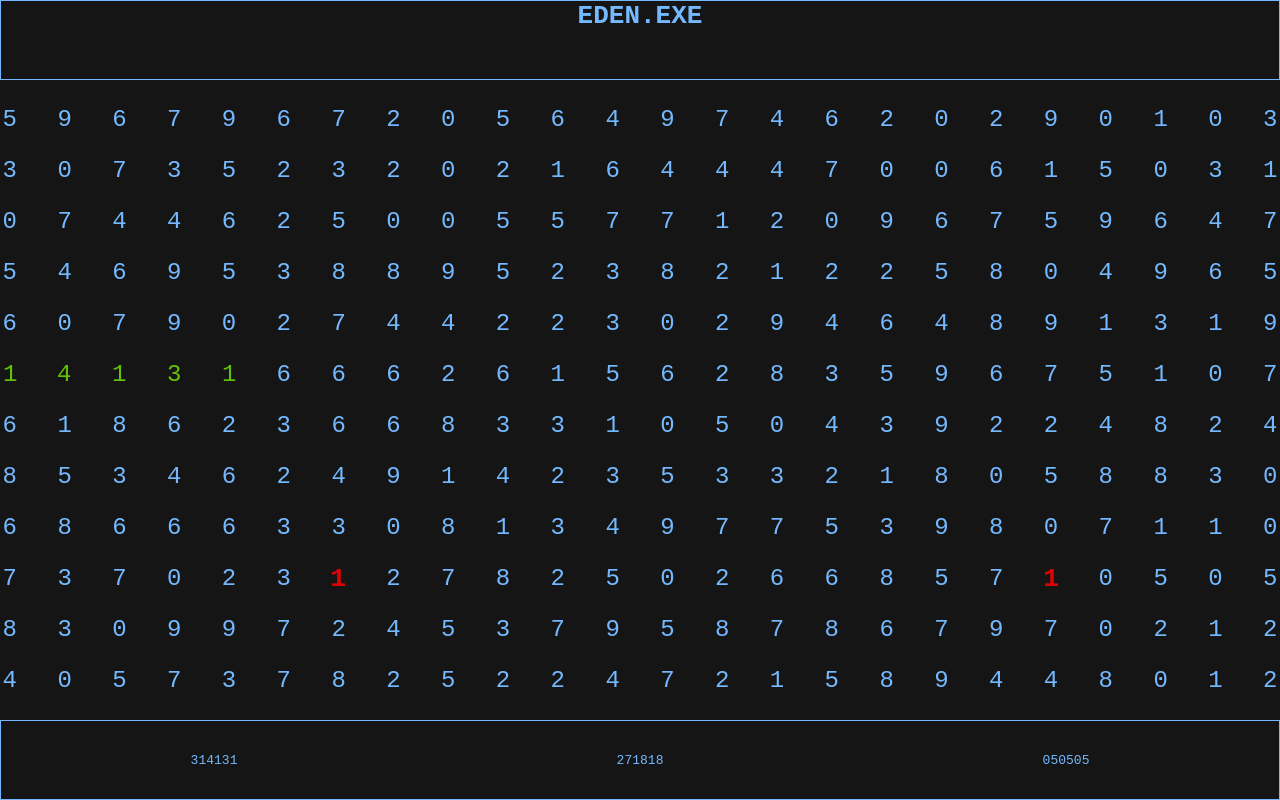
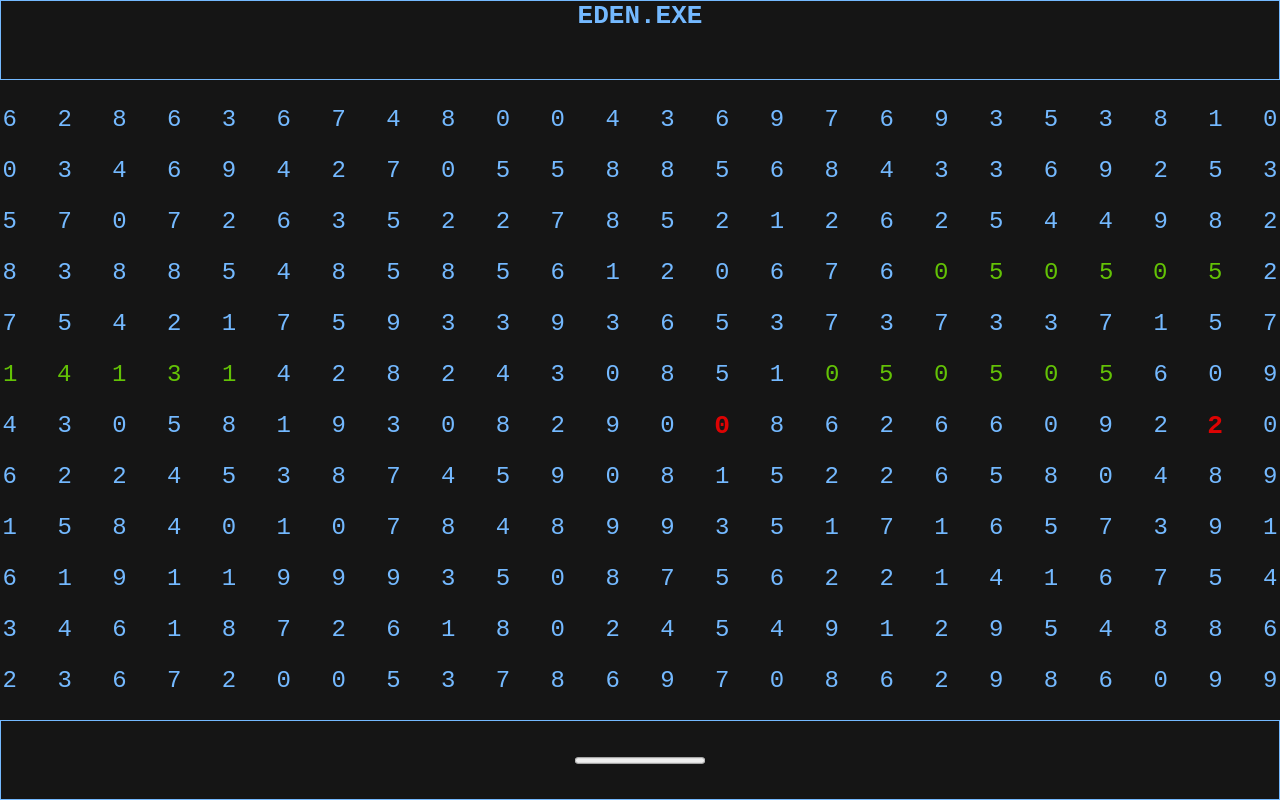
Before and after one commit to Authority-eden/eden.exe, a React (Vite) app: page / in a window 1280 px wide. Built offline with nearby package versions, Linux system fonts and the light colour scheme.

Commit message:
Stable grid with progress bar

```diff
--- a/src/pages/AgentWorkPage/AgentWork.jsx
+++ b/src/pages/AgentWorkPage/AgentWork.jsx
@@ -1,5 +1,6 @@
 import { STATES, useStateMachine } from "../../stateMachine";
 import React from "react";
+import { useState } from "react";
 import Modal from "react-modal";
 import NumbersContainer from "./components/NumbersContainer";
 import SelectionBoxOverlay from "./components/SelectionBoxOverlay";
@@ -9,11 +10,15 @@ const targetSequences = [
   [3, 1, 4, 1, 3, 1],
   [2, 7, 1, 8, 1, 8],
   [0, 5, 0, 5, 0, 5],
+  [3, 1, 4, 1, 3, 1],
+  [2, 7, 1, 8, 1, 8],
+  [0, 5, 0, 5, 0, 5],
 ];
 
 export default function AgentWork() {
-  const [modalIsOpen, setIsOpen] = React.useState(false);
-  const [sequences, setSequences] = React.useState(targetSequences);
+  const [modalIsOpen, setIsOpen] = useState(false);
+  const [sequences, setSequences] = useState(targetSequences);
+  const [deletedCount, setDeletedCount] = useState(0);
   const { changeState } = useStateMachine();
 
   function openModal() {
@@ -23,17 +28,25 @@ export default function AgentWork() {
     setIsOpen(false);
   }
 
+  function incrementDeletedCount() {
+    setDeletedCount((prev) => prev + 1);
+  }
+
   return (
     <>
       <header className="eden-header">
         <h1>EDEN.EXE</h1>
       </header>
 
-      <SelectionBoxOverlay
+      {/* <SelectionBoxOverlay
         targetSequences={sequences}
         setSequences={setSequences}
+        onSequenceDelete={incrementDeletedCount}
+      /> */}
+      <NumbersContainer
+        targetSequences={targetSequences}
+        onSequenceDelete={incrementDeletedCount}
       />
-      <NumbersContainer targetSequences={targetSequences} />
 
       <Modal
         isOpen={modalIsOpen}
@@ -43,9 +56,7 @@ export default function AgentWork() {
       />
 
       <footer id="eden-footer">
-        <div>{sequences[0]}</div>
-        <div>{sequences[1]}</div>
-        <div>{sequences[2]}</div>
+        <progress value={deletedCount / targetSequences.length} />
       </footer>
     </>
   );
--- a/src/pages/AgentWorkPage/AgentWork.module.css
+++ b/src/pages/AgentWorkPage/AgentWork.module.css
@@ -14,7 +14,8 @@ header {
 footer {
   bottom: 0;
   display: flex;
-  justify-content: space-between;
+  justify-content: center;
+  align-items: center;
 }
 footer div {
   margin: auto;
--- a/src/pages/AgentWorkPage/components/EnigmaNumber/index.jsx
+++ b/src/pages/AgentWorkPage/components/EnigmaNumber/index.jsx
@@ -4,7 +4,7 @@ import "./enigmaNumber.css";
 export default function EnigmaNumber({
   isSpecial,
   isPartOfSequence,
-  number,
+  value,
   id,
 }) {
   // Define the possible classes that the numbers can be part of
@@ -34,10 +34,10 @@ export default function EnigmaNumber({
     <div
       className={className}
       onClick={OpenPage}
-      data-number={number}
+      data-number={value}
       data-id={id}
     >
-      {number}
+      {value}
     </div>
   );
 }
--- a/src/pages/AgentWorkPage/components/NumbersContainer/index.jsx
+++ b/src/pages/AgentWorkPage/components/NumbersContainer/index.jsx
@@ -1,14 +1,22 @@
 import { useEffect, useState } from "react";
 import EnigmaNumber from "../EnigmaNumber";
+import SelectionBoxOverlay from "../SelectionBoxOverlay";
 import "./numbers.css";
 
 export default function NumbersContainer({
   cells = 600,
+  row = 20,
+  columns = cells / row,
   specialCount = 3,
   targetSequences,
-  row = 20,
-  columns = cells / row,
+  sequenceLength = 6,
+  onSequenceDelete,
 }) {
+  // useState to avoid re-renders
+  const [grid, setGrid] = useState(() =>
+    generateGrid(cells, columns, specialCount, targetSequences)
+  );
+
   // Offset to centre the div that is bigger than the screen
   useEffect(() => {
     const container = document.getElementById("data-container");
@@ -18,7 +26,7 @@ export default function NumbersContainer({
     container.scrollTop = (data.offsetHeight - container.clientHeight) / 2;
   }, []);
 
-  // Array of the numbers for the grid
+  /*  // Array of the numbers for the grid
   const numbersArray = new Array(cells)
     .fill(null)
     .map(() => Math.floor(Math.random() * 10));
@@ -71,11 +79,11 @@ export default function NumbersContainer({
     <EnigmaNumber
       key={idx}
       id={idx}
-      number={num} // This is the actual value from numbersArray
+      value={num} // This is the actual value from numbersArray
       isSpecial={specialIndices.has(idx)}
       isPartOfSequence={sequenceIndices.has(idx)}
     />
-  ));
+  )); */
 
   return (
     <div id="data-container">
@@ -85,8 +93,21 @@ export default function NumbersContainer({
           gridTemplateColumns: generateTemplateColumnOption(columns),
         }}
       >
-        {numbers}
+        {grid.map((item) => (
+          <EnigmaNumber
+            key={item.id}
+            id={item.id}
+            value={item.value}
+            isSpecial={item.isSpecial}
+            isPartOfSequence={item.isSequence}
+          />
+        ))}
       </div>
+
+      <SelectionBoxOverlay
+        targetSequences={targetSequences}
+        onSequenceDelete={onSequenceDelete}
+      />
     </div>
   );
 }
@@ -95,3 +116,113 @@ export default function NumbersContainer({
 function generateTemplateColumnOption(value) {
   return `repeat(${value}, 1fr)`;
 }
+
+function generateGrid(cells, columns, specialCount, targetSequences) {
+  // Array of the numbers for the grid
+  const numbersArray = new Array(cells)
+    .fill(null)
+    .map(() => Math.floor(Math.random() * 10));
+  // Track sequence positions
+  const sequenceIndices = new Set();
+  const insertedSequences = [];
+
+  // Inject each sequence at a unique random position without overlap and
+  targetSequences.forEach((seq) => {
+    let inserted = false;
+    while (!inserted) {
+      const pos = Math.floor(Math.random() * (cells - seq.length));
+
+      // Calculate row and column
+      const row = Math.floor(pos / columns);
+      const col = pos % columns;
+
+      // Ensure it fits in the current row
+      if (col + seq.length > columns) continue;
+
+      // Ensure no overlap
+      const overlap = seq.some((_, i) => sequenceIndices.has(pos + i));
+      if (overlap) continue;
+
+      // Insert
+      seq.forEach((num, i) => {
+        numbersArray[pos + i] = num;
+        sequenceIndices.add(pos + i);
+      });
+
+      insertedSequences.push({ startIndex: pos, values: [...seq] });
+      inserted = true;
+    }
+  });
+
+  // Generate specialIndices that do not overlap with sequenceIndices
+  const specialIndices = new Set();
+  while (
+    specialIndices.size < Math.min(specialCount, cells - sequenceIndices.size)
+  ) {
+    const idx = Math.floor(Math.random() * cells);
+    if (!sequenceIndices.has(idx)) {
+      specialIndices.add(idx);
+      sequenceIndices.add(idx); // Optionally reserve it
+    }
+  }
+
+  // Create the grid
+  const numbers = numbersArray.map((num, idx) => ({
+    id: idx,
+    value: num,
+    isSpecial: specialIndices.has(idx),
+    isSequence: sequenceIndices.has(idx),
+  }));
+
+  return numbers;
+}
+
+/* // Function to generate a grid
+function generateGrid(cells, columns, targetSequences = []) {
+  const grid = Array.from({ length: cells }, (_, i) => ({
+    id: i,
+    value: Math.floor(Math.random() * 10),
+    isSpecial: false,
+    isSequence: false,
+  }));
+
+  const allValues = grid.map((g) => g.value);
+
+  // Reserve space for sequences (horizontally only)
+  const sequenceIndices = new Set();
+  for (const sequence of targetSequences) {
+    let placed = false;
+
+    while (!placed) {
+      const row = Math.floor(Math.random() * (cells / columns));
+      const start =
+        row * columns + Math.floor(Math.random() * (columns - sequence.length));
+
+      // Check that no overlap
+      const canPlace = sequence.every(
+        (_, i) => !sequenceIndices.has(start + i)
+      );
+      if (canPlace) {
+        sequence.forEach((val, i) => {
+          const index = start + i;
+          grid[index].value = val;
+          grid[index].isSequence = true;
+          sequenceIndices.add(index);
+        });
+        placed = true;
+      }
+    }
+  }
+
+  // Add some special numbers not in sequence
+  const specialIndices = new Set();
+  while (specialIndices.size < Math.min(20, cells)) {
+    const idx = Math.floor(Math.random() * cells);
+    if (!sequenceIndices.has(idx)) {
+      grid[idx].isSpecial = true;
+      specialIndices.add(idx);
+    }
+  }
+
+  return grid;
+} */
--- a/src/pages/AgentWorkPage/components/SelectionBoxOverlay/index.jsx
+++ b/src/pages/AgentWorkPage/components/SelectionBoxOverlay/index.jsx
@@ -1,7 +1,10 @@
 import { useEffect, useRef, useState } from "react";
 import "./selectionBox.css";
 
-export default function SelectionBoxOverlay({ targetSequences }) {
+export default function SelectionBoxOverlay({
+  targetSequences,
+  onSequenceDelete,
+}) {
   const [boxStyle, setBoxStyle] = useState(null);
   const startPos = useRef({ x: 0, y: 0 });
   const selectionRef = useRef(null);
@@ -10,12 +13,17 @@ export default function SelectionBoxOverlay({ targetSequences }) {
     // When you click start tracking the position of the cursor (box size still 0)
     function onMouseDown(e) {
       if (e.button !== 0) return; // Left-click only
+      const container = document.getElementById("data-container");
+      const containerRect = container.getBoundingClientRect();
+
+      const startX = e.clientX - containerRect.left + container.scrollLeft;
+      const startY = e.clientY - containerRect.top + container.scrollTop;
 
       // Check cursor position
-      startPos.current = { x: e.pageX, y: e.pageY };
+      startPos.current = { x: startX, y: startY };
       setBoxStyle({
-        left: e.pageX,
-        top: e.pageY,
+        left: startX,
+        top: startY,
         width: 0,
         height: 0,
       });
@@ -29,16 +37,22 @@ export default function SelectionBoxOverlay({ targetSequences }) {
 
     // Track box dimensions while you move with the mouse down
     function onMouseMove(e) {
-      const x = Math.min(e.pageX, startPos.current.x);
-      const y = Math.min(e.pageY, startPos.current.y);
-      const width = Math.abs(e.pageX - startPos.current.x);
-      const height = Math.abs(e.pageY - startPos.current.y);
+      const container = document.getElementById("data-container");
+      const containerRect = container.getBoundingClientRect();
+
+      const currentX = e.clientX - containerRect.left + container.scrollLeft;
+      const currentY = e.clientY - containerRect.top + container.scrollTop;
+
+      const x = Math.min(currentX, startPos.current.x);
+      const y = Math.min(currentY, startPos.current.y);
+      const width = Math.abs(currentX - startPos.current.x);
+      const height = Math.abs(currentY - startPos.current.y);
 
       setBoxStyle({ left: x, top: y, width, height });
     }
 
     // When you unclick
-    function onMouseUp() {
+    function onMouseUp(e) {
       // If no selection, just return
       if (!selectionRef.current) return;
 
@@ -75,6 +89,7 @@ export default function SelectionBoxOverlay({ targetSequences }) {
       );
       // If they match, then hide them
       if (matches) {
+        onSequenceDelete();
         sorted.forEach(({ el }) => (el.style.visibility = "hidden"));
       }
 
@@ -91,7 +106,7 @@ export default function SelectionBoxOverlay({ targetSequences }) {
     return () => {
       window.removeEventListener("mousedown", onMouseDown);
     };
-  }, [targetSequences]);
+  }, [targetSequences, onSequenceDelete]);
 
   return (
     <>
```
